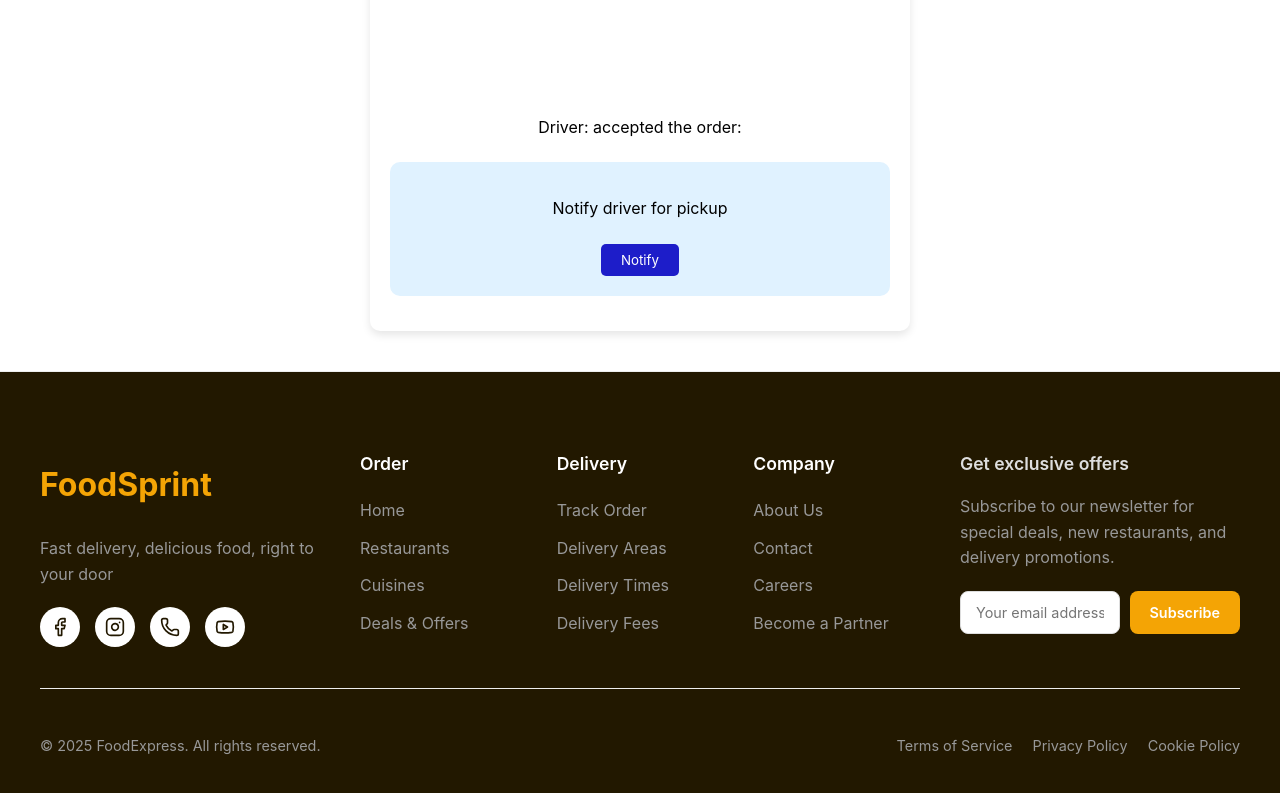
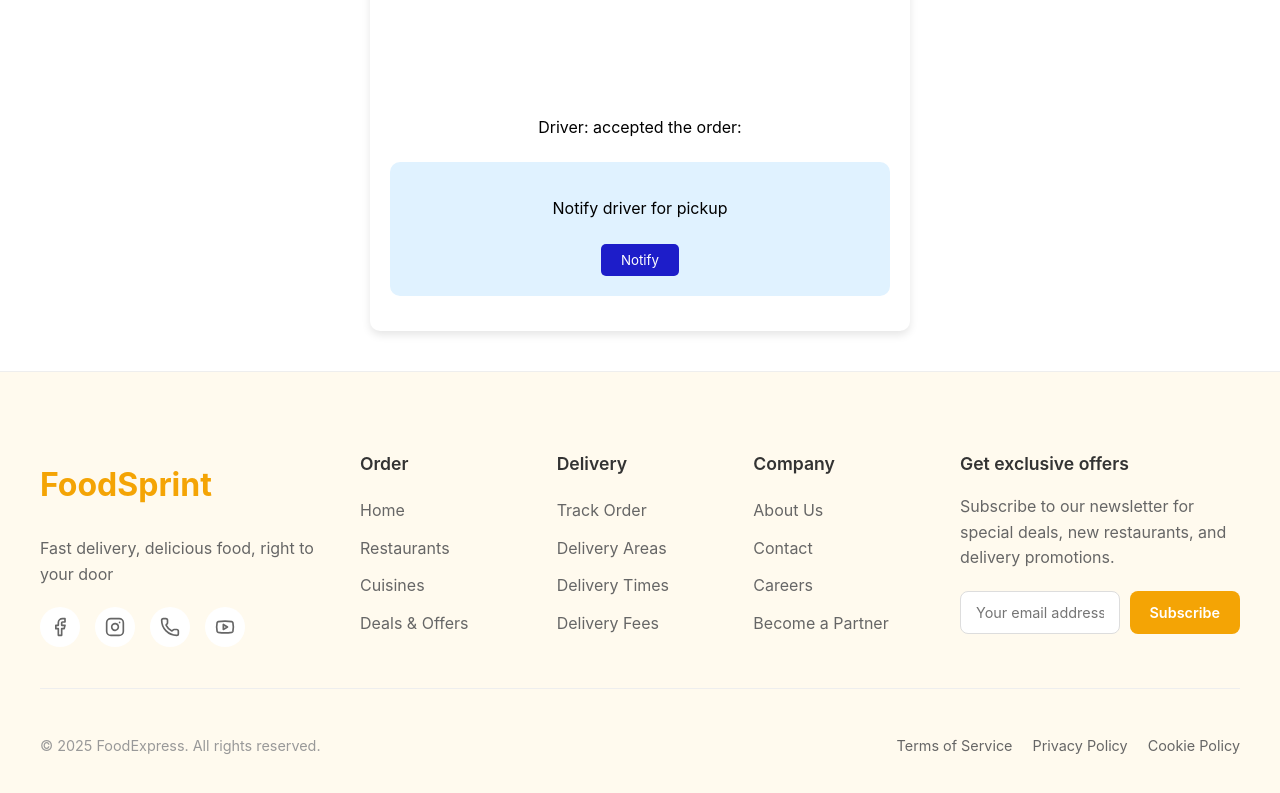
Before and after one commit to ChirathiSomadasa/Cloud-Native-Food-Ordering-Delivery-System, a React (Create React App) app in the folder frontend/: page /restuarant-home/delivery_status in a window 1280 px wide. Shown: the part 610-1403 px from the top of the page. Built offline with nearby package versions, Linux system fonts and the light colour scheme; no server answers.

Commit message:
Revert "Update Footer.css"
This reverts commit 37be2e28a61a7cfc01f84d2449cbbf3d545640d7.

```diff
--- a/frontend/src/components/Footer.css
+++ b/frontend/src/components/Footer.css
@@ -1,6 +1,6 @@
 /* Footer Styles */
 .footer {
-    background-color: #221800;
+    background-color: #fffaee;
     color: #333;
     line-height: 1.6;
     border-top: 1px solid #eee;
@@ -33,7 +33,7 @@
   }
 
   .footer-tagline {
-    color: #989898;
+    color: #666;
     margin-bottom: 20px;
   }
 
@@ -50,7 +50,7 @@
     height: 40px;
     border-radius: 50%;
     background-color: #ffffff;
-    color: #221800;
+    color: #666;
     transition: all 0.3s ease;
   }
 
@@ -69,7 +69,7 @@
     font-size: 1.1rem;
     font-weight: 600;
     margin-bottom: 20px;
-    color: #ffffff;
+    color: #333;
   }
 
   .footer-links-list {
@@ -83,7 +83,7 @@
   }
 
   .footer-links-list a {
-    color: #989898;
+    color: #666;
     text-decoration: none;
     transition: color 0.3s;
   }
@@ -100,11 +100,11 @@
     font-size: 1.1rem;
     font-weight: 600;
     margin-bottom: 15px;
-    color: #dedede;
+    color: #333;
   }
 
   .footer-newsletter-text {
-    color: #989898;
+    color: #666;
     margin-bottom: 20px;
   }
 
@@ -158,7 +158,7 @@
   }
 
   .footer-copyright {
-    color: #989898;
+    color: #999;
     font-size: 0.9rem;
   }
 
@@ -170,7 +170,7 @@
   }
 
   .footer-legal-links a {
-    color: #989898;
+    color: #666;
     text-decoration: none;
     font-size: 0.9rem;
     transition: color 0.3s;
```
